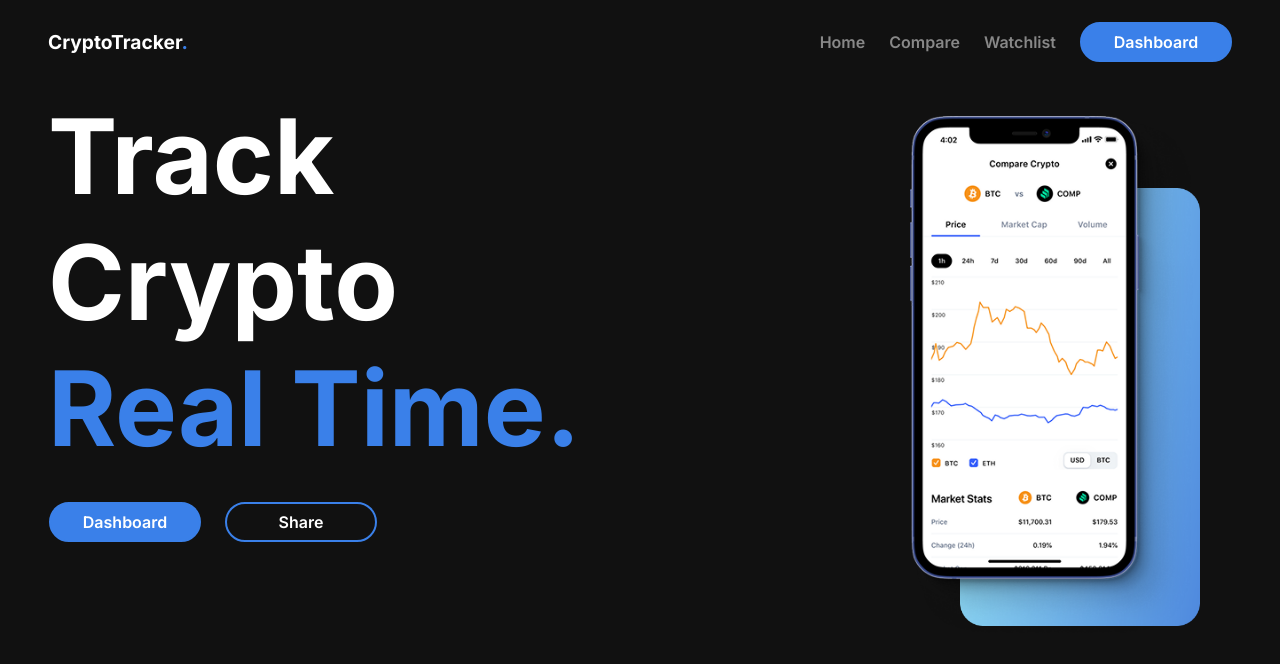
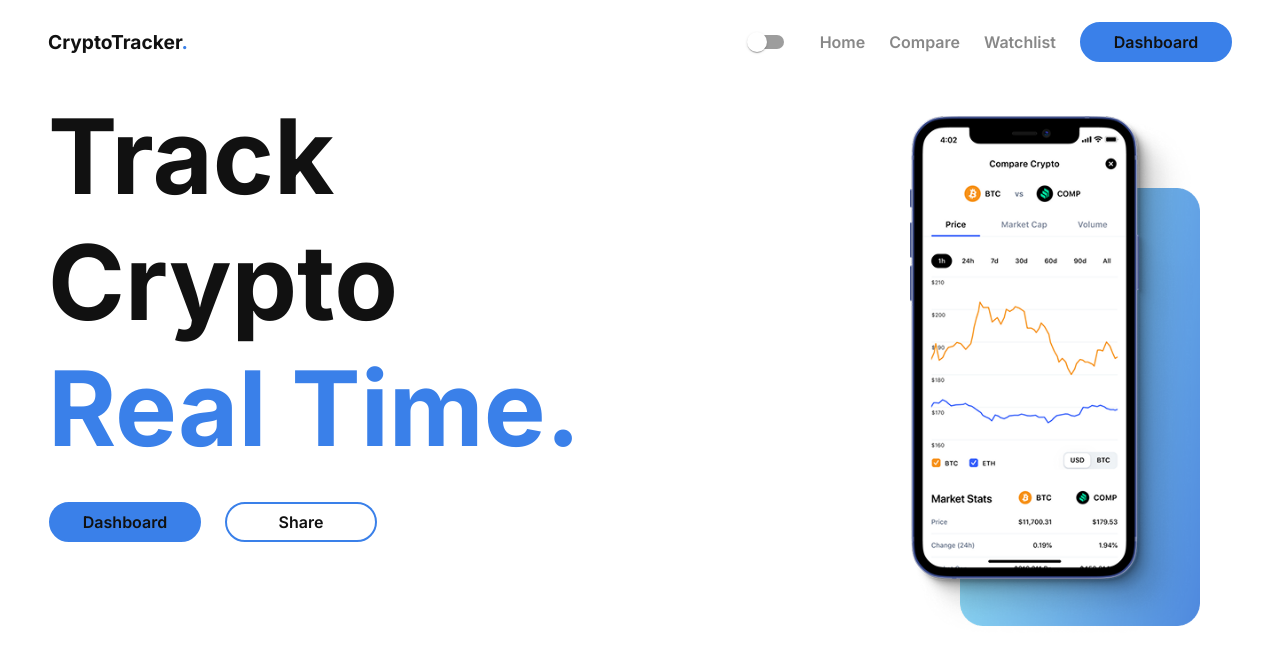
Before and after one commit to yuvraaajsingh/CryptoTracker., a React (Vite) app: page / in a window 1280 px wide. Shown: the top 664 px of the page. Built offline with nearby package versions, Linux system fonts and the light colour scheme.

Commit message:
added dark mode

```diff
--- a/src/components/Common/Header/Header.jsx
+++ b/src/components/Common/Header/Header.jsx
@@ -1,20 +1,50 @@
-import React from "react";
+import React, { useEffect, useState } from "react";
 import Switch from "@mui/material/Switch";
 import "./Header.css";
 import MuiDrawer from "./MuiDrawer";
 import Button from "../Button/Button";
 import { Link } from "react-router-dom";
 const Header = () => {
-  const label = { inputProps: { "aria-label": "Switch demo" } };
+  const [darkMode, setDarkMode] = useState(
+    localStorage.getItem("theme") == "dark" ? true : false
+  );
+
+  useEffect(() => {
+    if (localStorage.getItem("theme") == "dark") {
+      setDark();
+    } else {
+      setLight();
+    }
+  }, []);
+
+  const changeMode = () => {
+    if (localStorage.getItem("theme") != "dark") {
+      setDark();
+    } else {
+      setLight();
+    }
+    setDarkMode(!darkMode);
+    toast.success("Theme Changed!");
+  };
+
+  const setDark = () => {
+    localStorage.setItem("theme", "dark");
+    document.documentElement.setAttribute("data-theme", "dark");
+  };
+
+  const setLight = () => {
+    localStorage.setItem("theme", "light");
+    document.documentElement.setAttribute("data-theme", "light");
+  };
   return (
     <div className="navbar">
       <Link to="/">
-      <h1 className="logo">
-        CryptoTracker<span className="logo-dot">.</span>
-      </h1>
+        <h1 className="logo">
+          CryptoTracker<span className="logo-dot">.</span>
+        </h1>
       </Link>
       <div className="links">
-        {/* <Switch {...label} defaultChecked /> */}
+        <Switch checked={darkMode} onClick={() => changeMode()} />
         <Link to="/">
           <p className="link">Home</p>
         </Link>
@@ -25,10 +55,7 @@
           <p className="link">Watchlist</p>
         </Link>
         <Link to="/dashboard">
-          <Button
-            text={"dashboard"}
-            outlined={false}
-          />
+          <Button text={"dashboard"} outlined={false} />
         </Link>
       </div>
       <div className="mui-drawer">
--- a/src/index.css
+++ b/src/index.css
@@ -17,6 +17,20 @@
   background-color: var(--black);
   color: var(--white);
   font-family: "Inter", sans-serif;
+}
+
+[data-theme="dark"] {
+  --white: #ffffff;
+  --black: #111;
+  --grey: #888;
+  --darkgrey: #1b1b1b;
+}
+
+[data-theme="light"] {
+  --white: #111;
+  --black: #fff;
+  --grey: #888;
+  --darkgrey: #f3f3f3;
 }
 
 html {
```
